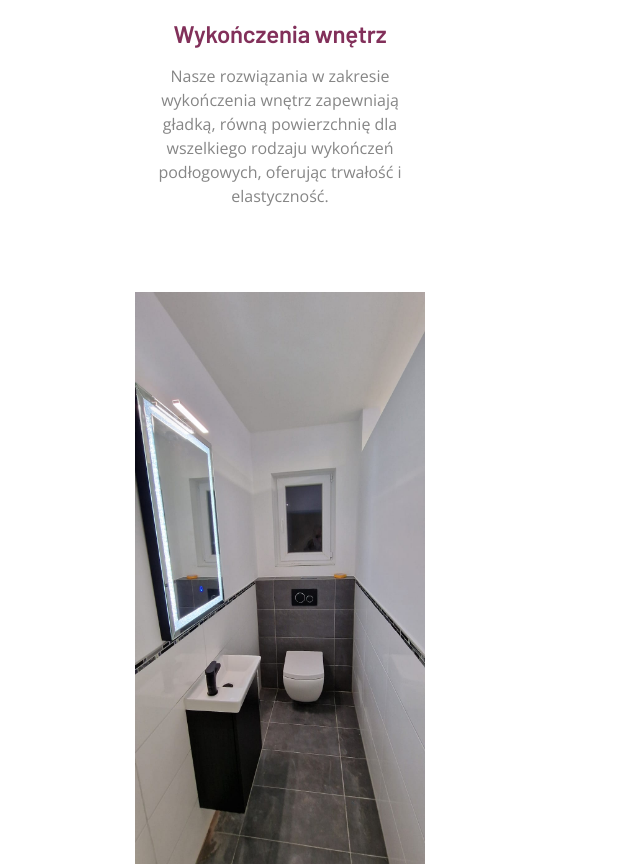
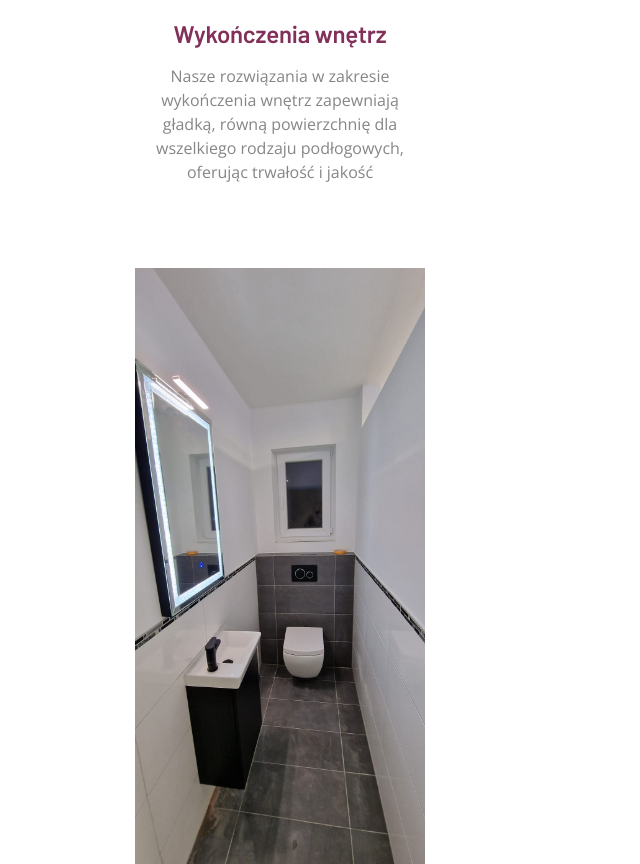
Before and after one commit to antoniSea/Bau-projekte, a plain HTML site: page index.html in a window 1280 px wide. Shown: the part 2981-3845 px from the top of the page, without its empty margins (0-640 px from the left). Drawn offline with nearby package versions, Linux system fonts and the light colour scheme.

Commit message:
Update index.html

```diff
--- a/index.html
+++ b/index.html
@@ -162,7 +162,7 @@
 							<div class="service-box">
 								<img src="img/11.jpeg" alt="">
 								<h3>Wykończenia wnętrz</h3>
-								<p>Nasze rozwiązania w zakresie wykończenia wnętrz zapewniają gładką, równą powierzchnię dla wszelkiego rodzaju wykończeń podłogowych, oferując trwałość i elastyczność.</p>
+								<p>Nasze rozwiązania w zakresie wykończenia wnętrz zapewniają gładką, równą powierzchnię dla wszelkiego rodzaju podłogowych, oferując trwałość i jakość</p>
 							</div>
 						</div>
 						<div class="col-md-4">
```
